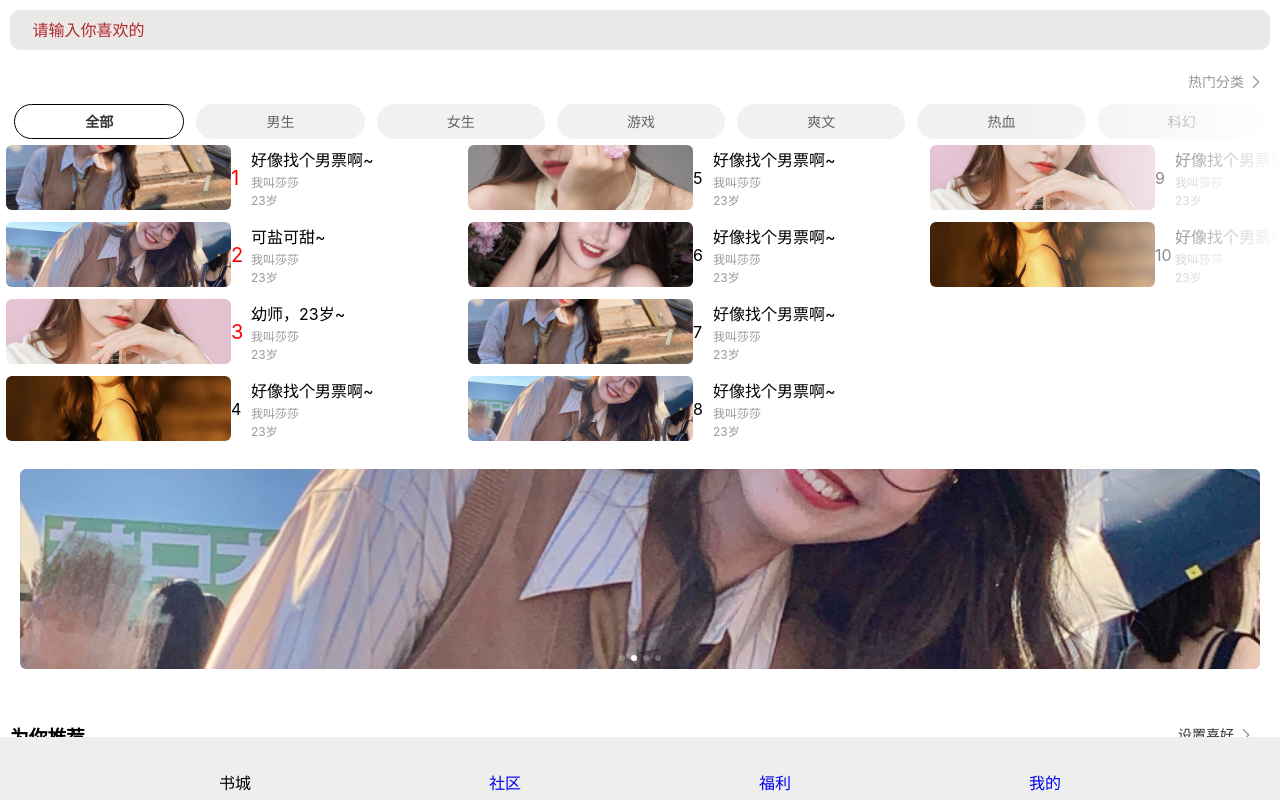
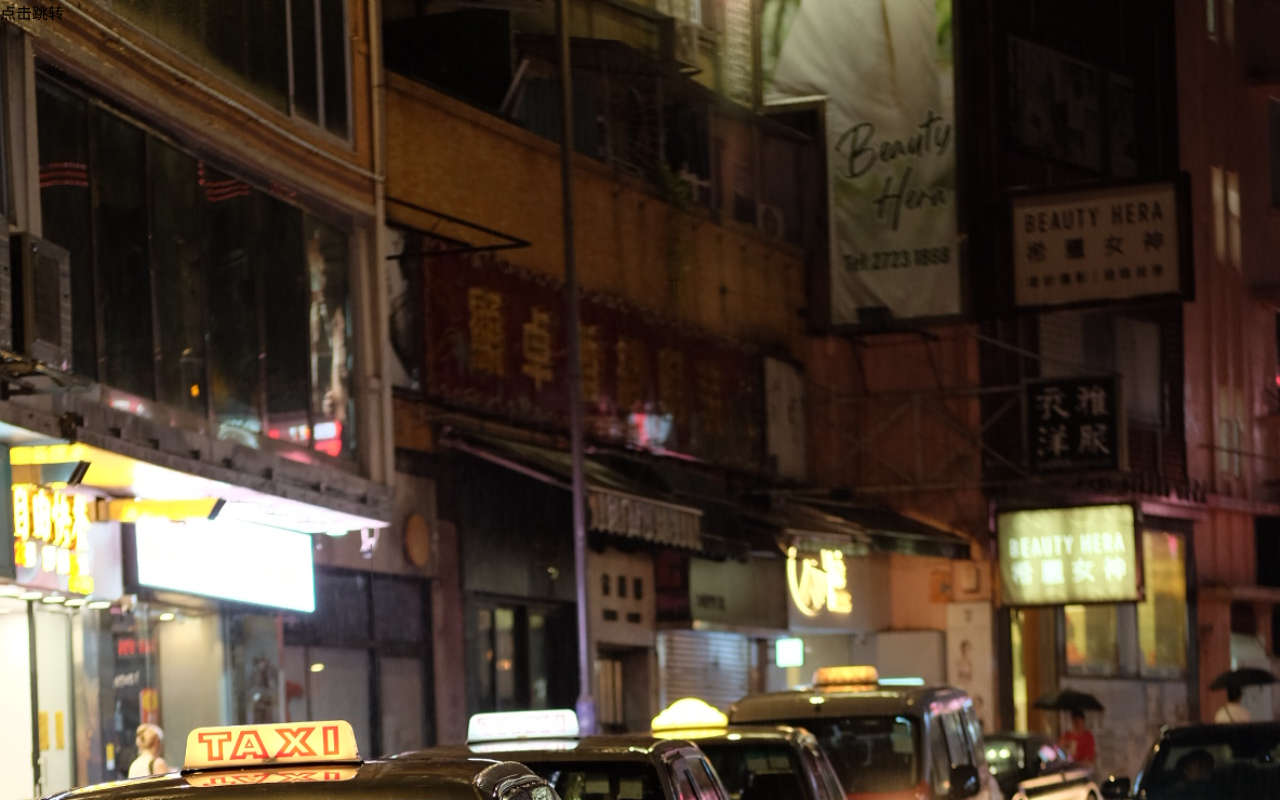
Before and after one commit to zBo1997/doubby-app, a Vue app: page /#/index in a window 1280 px wide. Shown: the top 800 px of the page. Built offline with nearby package versions, Linux system fonts and the light colour scheme; a web font is replaced by a local one.

Commit message:
卡屏广告

```diff
--- a/src/assets/css/index.css
+++ b/src/assets/css/index.css
@@ -237,7 +237,7 @@ li {
     height: 10px;
     background: linear-gradient(transparent, var(--bgcolor));
     position: absolute;
-    bottom: 15px;
+    bottom: 6px;
     left: 0px;
 }
 
@@ -317,7 +317,24 @@ li {
     border-radius: 25%;
     padding: 20px 20px;
 }
+
 /* 选中的按钮 */
 .like-list .addclass {
+    background-color: #fbf2eb;
+    color: #e2784d;
+}
+
+/* 开屏壁纸 */
+.spread {
+    position: absolute;
+    top: 0;
+    width: 100%;
+    height: 100%;
+    background: url(../images/open_ground.jpg) no-repeat top center;
+    background-size: cover;
+    z-index: 999;
+}
+
+.spread span{
 
 }
--- a/src/views/index/index.vue
+++ b/src/views/index/index.vue
@@ -1,4 +1,8 @@
 <template>
+    <!-- 开屏壁纸 -->
+    <div class="spread">
+        <span>点击跳转</span>
+    </div>
     <div class="container">
         <van-sticky>
             <Header />
--- a/src/views/index/like.vue
+++ b/src/views/index/like.vue
@@ -13,9 +13,9 @@
             >
             <div class="like-list">
                 <h4>选择你的喜好</h4>
-                <p>请选择喜欢的分类：已经选择 {{}} 个</p>
+                <p>请选择喜欢的分类：已经选择 ({{like_num()}}) 个</p>
                 <ul>
-                    <li v-for="(v,i) in like_list">{{ v.name }}</li>
+                    <li v-for="(v,i) in like_list" :key="v.id" @click="changeFlag(v)" :class="v.flag?'addclass ':''">{{ v.name }}</li>
                 </ul>
             </div>
 
@@ -32,16 +32,27 @@ const showPopup = () => {
 };
 
 const like_list = ref([
-    {name:'都市',id:1},
-    {name:'科幻',id:2},
-    {name:'体育',id:3},
-    {name:'历史',id:4},
-    {name:'教育',id:5},
-    {name:'游戏',id:6},
-    {name:'外卖',id:7},
-    {name:'向导',id:8},
+    {name:'都市',id:1,flag:false},
+    {name:'科幻',id:2,flag:false},
+    {name:'体育',id:3,flag:false},
+    {name:'历史',id:4,flag:false},
+    {name:'教育',id:5,flag:false},
+    {name:'游戏',id:6,flag:false},
+    {name:'外卖',id:7,flag:false},
+    {name:'向导',id:8,flag:false},
 ])
 
+/**
+ * 选择逻辑
+ * @param v like的flag设置逻辑
+ */
+function changeFlag(v){
+    v.flag = !v.flag
+}
+
+function like_num(){
+    return like_list.value.filter(v => v.flag == true).length;
+}
 
 </script>
 
```
Also changed, not shown: src/assets/images/open_ground.jpg (added).
